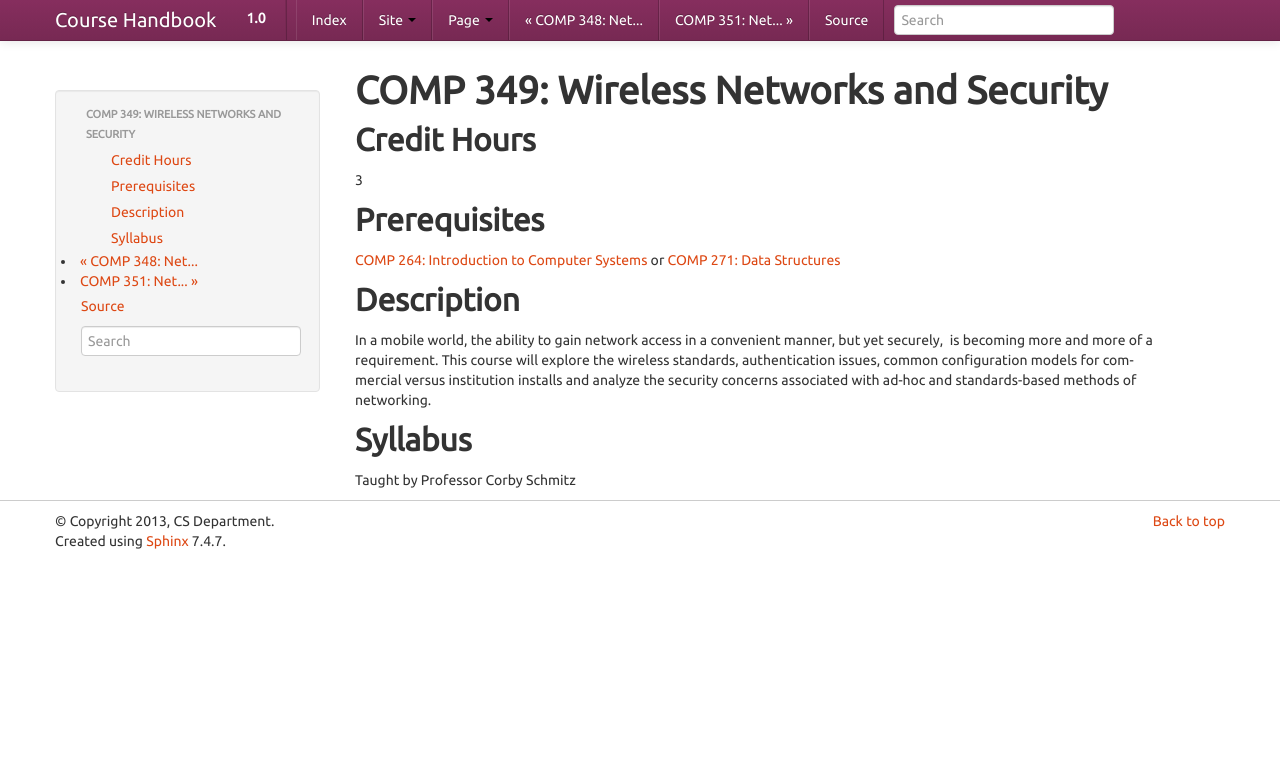
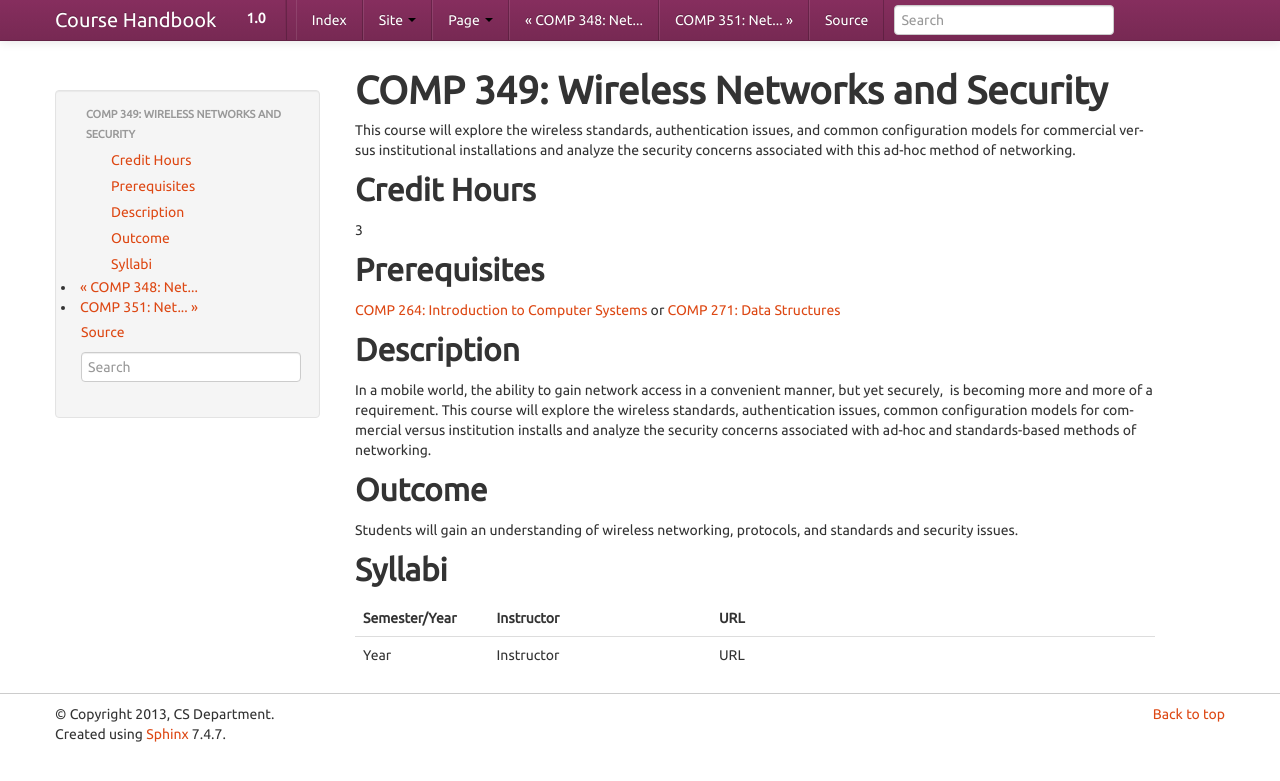
Before and after one commit to kyang5/coursedescriptions, a Sphinx documentation site: the page built from source/comp349.rst, in a window 1280 px wide. Shown: the top 781 px of the page. Built offline with Sphinx 7.4.7, drawn with Linux system fonts in a browser that asks for light colours.

Commit message:
updated COMP 348 and COMP 349

```diff
--- a/source/comp349.rst
+++ b/source/comp349.rst
@@ -1,5 +1,7 @@
 COMP 349: Wireless Networks and Security
 ========================================
+
+This course will explore the wireless standards, authentication issues, and common configuration models for commercial versus institutional installations and analyze the security concerns associated with this ad-hoc method of networking.
 
 Credit Hours
 -----------------------
@@ -21,7 +23,16 @@ common configuration models for commercial versus institution installs
 and analyze the security concerns associated with ad-hoc and
 standards-based methods of networking.
 
-Syllabus
---------------------------
+Outcome
+----------------------
 
-Taught by Professor Corby Schmitz
+Students will gain an understanding of wireless networking, protocols, and standards and security issues.
+
+Syllabi
+--------------------
+
+.. csv-table::
+   	:header: "Semester/Year", "Instructor", "URL"
+   	:widths: 15, 25, 50
+
+	"Year", "Instructor", "URL"
```
Also changed, not shown: source/comp348.rst (+13 -2 lines), source/comp346.rst (line endings or trailing spaces).
